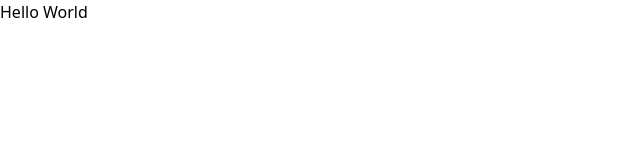
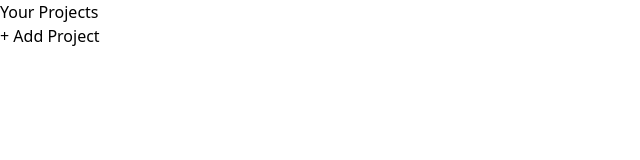
Before and after one commit to vaibhavkmr23/ProjectManagementApp, a React (Vite) app: page / in a window 1280 px wide. Shown: the top 160 px of the page, without its empty margins (0-640 px from the left). Built offline with nearby package versions, Linux system fonts and the light colour scheme.

Commit message:
Adding Project SideBars

```diff
--- a/src/App.jsx
+++ b/src/App.jsx
@@ -1,7 +1,11 @@
+import ProjectSidebar from "./components/ProjectSidebar";
+
 function App() {
   return (
     <>
-      <h1 className="my-8 text-center text-5xl font-bold">Hello World</h1>
+      <main>
+        <ProjectSidebar />
+      </main>
     </>
   );
 }
--- /dev/null
+++ b/src/components/ProjectSidebar.jsx
@@ -0,0 +1,11 @@
+export default function ProjectSidebar() {
+  return (
+    <aside>
+      <h2>Your Projects</h2>
+      <div>
+        <button>+ Add Project</button>
+      </div>
+      <ul></ul>
+    </aside>
+  );
+}
```
